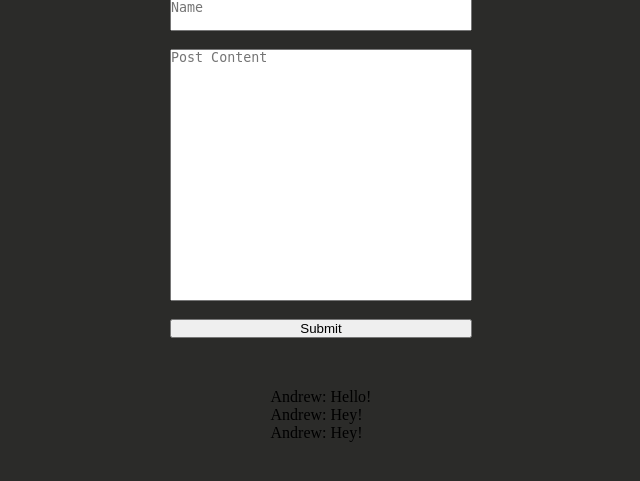
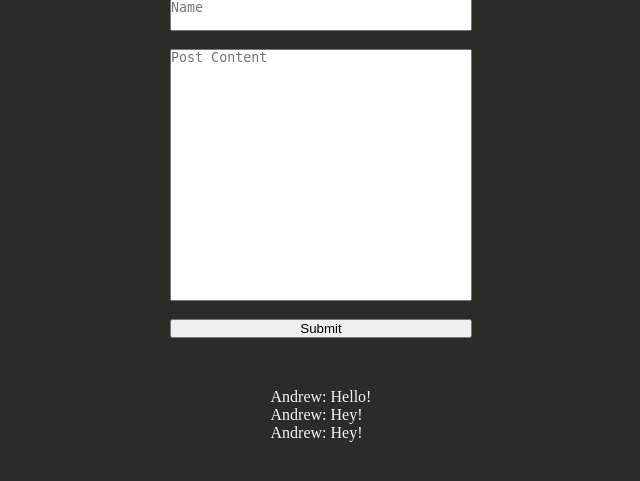
Before and after one commit to andrewzee23/a-social-network-test, a Flask app: page / in a window 1280 px wide. Shown: the part 161-642 px from the top of the page, without its empty margins (319-959 px from the left). Run offline with Flask 2, Linux system fonts and the light colour scheme; data comes from the database, SQL or seed files in the repository.

Commit message:
changed post-text color to white

```diff
--- a/static/styles.css
+++ b/static/styles.css
@@ -71,3 +71,7 @@ textarea {
     align-content: center;
     margin-top: 50px;
 }
+
+#post-text {
+    color: whitesmoke;
+}
--- a/templates/index.html
+++ b/templates/index.html
@@ -35,7 +35,7 @@
   <!-- posts -->
   <div class="post-field">
       {% for post in posts %}
-      <div>{{ post[1] + ': ' + post[2]}}</div>
+      <div id="post-text">{{ post[1] + ': ' + post[2]}}</div>
       {% endfor %}
   </div>
 
```
